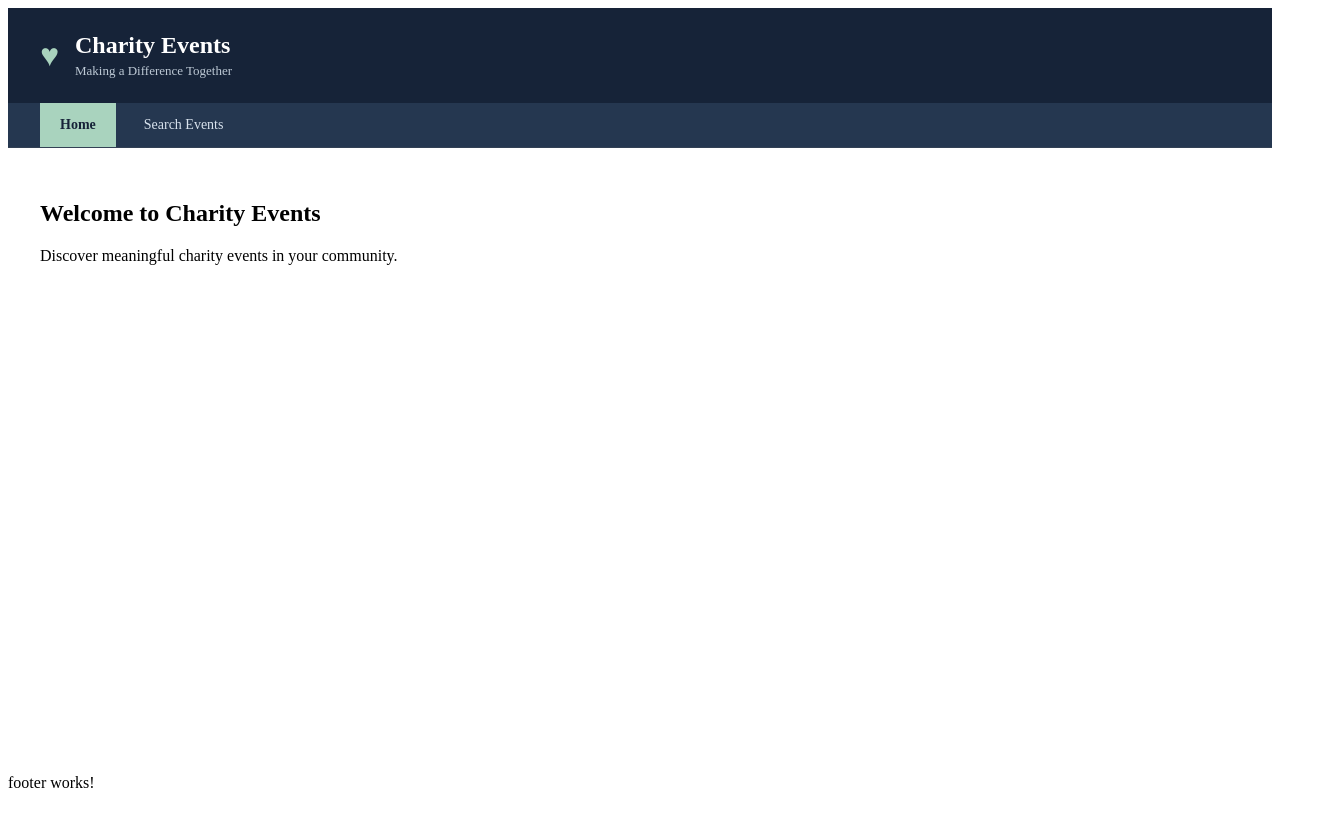
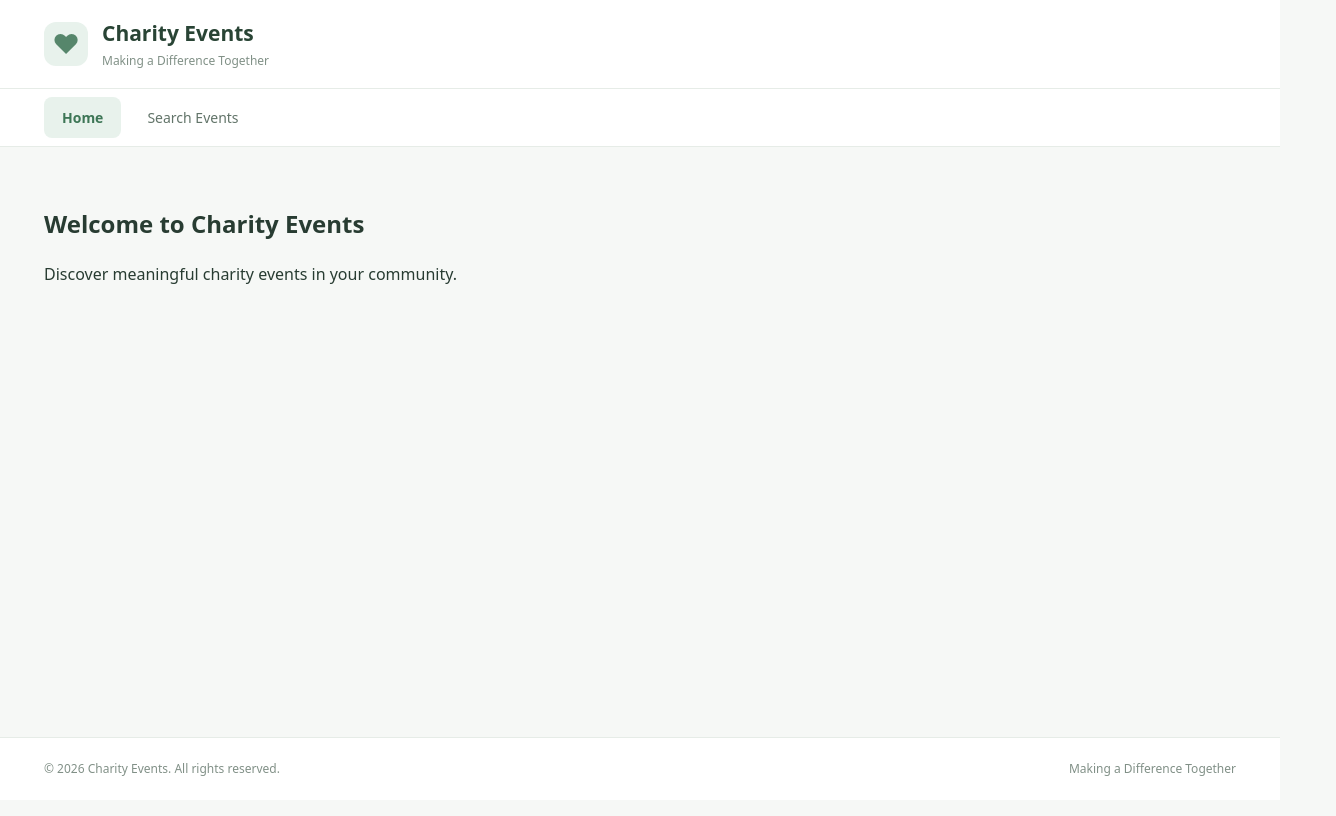
Before and after one commit to TCFeatherDute/WebA3, an Angular app in the folder charity-client/: page / in a window 1280 px wide. Shown: the whole page, 1336 px wide, since content can reach past the window. Built offline with nearby package versions, Linux system fonts and the light colour scheme.

Commit message:
Redesign client UI with light theme and consistent layout

```diff
--- a/charity-client/src/app/app.css
+++ b/charity-client/src/app/app.css
@@ -1,7 +1,6 @@
 :host {
   display: block;
   min-height: 100vh;
-  background-color: #f4f6f9;
 }
 
 .app-layout {
@@ -9,20 +8,27 @@
   flex-direction: column;
   min-height: 100vh;
   width: 100%;
-  max-width: 1280px;
-  margin: 0 auto;
-  background-color: #ffffff;
+  background: #f6f8f6;
+}
+
+app-header,
+app-navbar,
+app-footer {
+  display: block;
+  width: 100%;
 }
 
 .main-content {
   flex: 1;
+  min-width: 0;
   width: 100%;
-  padding: 32px;
-  background-color: #ffffff;
+  max-width: 1240px;
+  margin: 0 auto;
+  padding: 40px 24px 64px;
 }
 
 @media (max-width: 640px) {
   .main-content {
-    padding: 16px;
+    padding: 24px 16px 40px;
   }
 }
--- a/charity-client/src/app/layout/footer/footer.css
+++ b/charity-client/src/app/layout/footer/footer.css
@@ -0,0 +1,24 @@
+.site-footer {
+  background: #ffffff;
+  border-top: 1px solid #e6ece7;
+}
+
+.footer-container {
+  max-width: 1240px;
+  margin: 0 auto;
+  padding: 22px 24px;
+  display: flex;
+  justify-content: space-between;
+  align-items: center;
+  gap: 16px;
+  color: #819087;
+  font-size: 12px;
+}
+
+@media (max-width: 640px) {
+  .footer-container {
+    padding: 20px 16px;
+    flex-direction: column;
+    text-align: center;
+  }
+}
--- a/charity-client/src/app/layout/footer/footer.html
+++ b/charity-client/src/app/layout/footer/footer.html
@@ -1 +1,6 @@
-<p>footer works!</p>
+<footer class="site-footer">
+  <div class="footer-container">
+    <span>© 2026 Charity Events. All rights reserved.</span>
+    <span>Making a Difference Together</span>
+  </div>
+</footer>
--- a/charity-client/src/app/layout/header/header.css
+++ b/charity-client/src/app/layout/header/header.css
@@ -1,43 +1,47 @@
 .site-header {
-  background-color: #162338;
-  color: white;
-  padding: 24px 32px;
+  background: #ffffff;
+  border-bottom: 1px solid #e6ece7;
 }
 
 .header-container {
-  max-width: 1200px;
+  max-width: 1240px;
   margin: 0 auto;
+  padding: 18px 24px;
 }
 
 .brand {
   display: flex;
   align-items: center;
-  gap: 16px;
+  gap: 14px;
 }
 
 .brand-icon {
-  font-size: 32px;
-  color: #a9d3be;
+  display: flex;
+  align-items: center;
+  justify-content: center;
+  width: 44px;
+  height: 44px;
+  border-radius: 12px;
+  background: #e8f2ec;
+  color: #56866b;
+  font-size: 27px;
 }
 
 .brand-text h1 {
-  font-size: 24px;
-  font-weight: 600;
   margin: 0;
+  font-size: 21px;
+  color: #294435;
+  font-weight: 650;
 }
 
 .brand-text p {
-  font-size: 13px;
-  color: #bdc9d5;
-  margin: 4px 0 0;
+  margin: 2px 0 0;
+  color: #819187;
+  font-size: 12px;
 }
 
 @media (max-width: 640px) {
-  .site-header {
-    padding: 18px 16px;
-  }
-
-  .brand-text h1 {
-    font-size: 20px;
+  .header-container {
+    padding: 14px 16px;
   }
 }
--- a/charity-client/src/app/layout/header/header.html
+++ b/charity-client/src/app/layout/header/header.html
@@ -2,7 +2,6 @@
   <div class="header-container">
     <div class="brand">
       <span class="brand-icon">♥</span>
-
       <div class="brand-text">
         <h1>Charity Events</h1>
         <p>Making a Difference Together</p>
--- a/charity-client/src/app/layout/navbar/navbar.css
+++ b/charity-client/src/app/layout/navbar/navbar.css
@@ -1,44 +1,45 @@
 .site-navbar {
-  background-color: #253750;
-  border-bottom: 1px solid #334155;
+  background: #ffffff;
+  border-bottom: 1px solid #e6ece7;
 }
 
 .nav-container {
-  max-width: 1200px;
+  max-width: 1240px;
   margin: 0 auto;
+  padding: 8px 24px;
   display: flex;
   align-items: center;
   gap: 8px;
-  padding: 0 24px;
 }
 
 .nav-container a {
   display: inline-block;
-  padding: 14px 20px;
-  color: #d8e2ed;
+  padding: 10px 18px;
+  border-radius: 8px;
   text-decoration: none;
+  color: #627469;
   font-size: 14px;
-  transition: background-color 0.2s;
+  font-weight: 500;
+  transition: background 0.2s, color 0.2s;
 }
 
 .nav-container a:hover {
-  background-color: #334861;
-  color: white;
+  background: #f1f5f1;
+  color: #3e7053;
 }
 
 .nav-container a.active {
-  background-color: #a9d3be;
-  color: #162338;
+  background: #e8f2ec;
+  color: #3d7656;
   font-weight: 600;
 }
 
 @media (max-width: 640px) {
   .nav-container {
-    padding: 0 8px;
+    padding: 8px 12px;
   }
 
   .nav-container a {
-    padding: 12px;
-    font-size: 13px;
+    padding: 10px 12px;
   }
 }
--- a/charity-client/src/styles.css
+++ b/charity-client/src/styles.css
@@ -1 +1,34 @@
-/* You can add global styles to this file, and also import other style files */
+*,
+*::before,
+*::after {
+  box-sizing: border-box;
+}
+
+html,
+body {
+  margin: 0;
+  min-height: 100%;
+}
+
+body {
+  font-family: system-ui, -apple-system, "Segoe UI", Roboto, Arial, sans-serif;
+  background: #f6f8f6;
+  color: #283c32;
+  line-height: 1.5;
+}
+
+button,
+input,
+select,
+textarea {
+  font: inherit;
+}
+
+a {
+  color: inherit;
+}
+
+:focus-visible {
+  outline: 2px solid #68977d;
+  outline-offset: 3px;
+}
```
